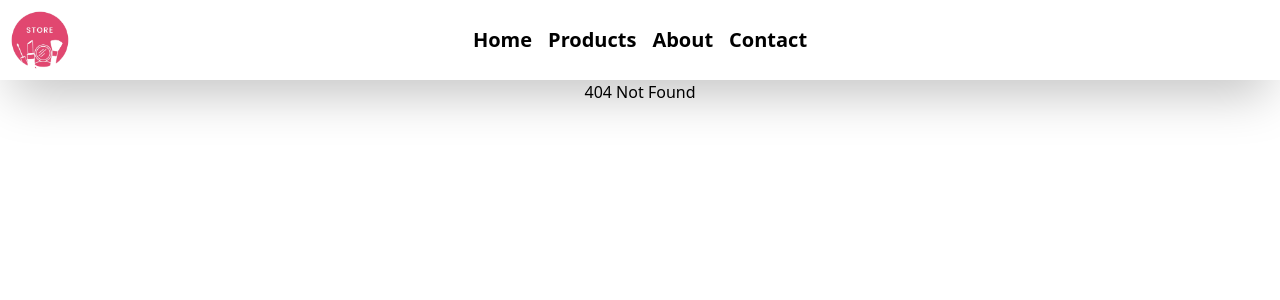
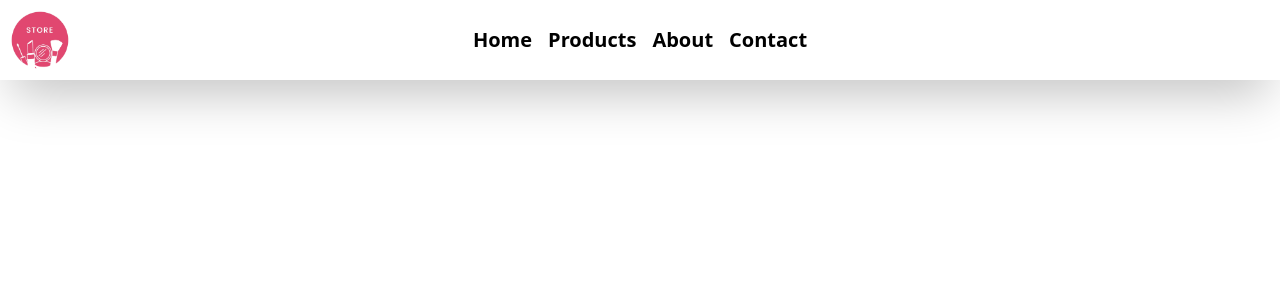
Before and after one commit to kaveeshagimhan/Cosmetic-E-commerce-platform, a React (Vite) app in the folder frontend/: page /cart in a window 1280 px wide. Before the commit this address had no page. Shown: the top 300 px of the page. Built offline with nearby package versions, Linux system fonts and the light colour scheme.

Commit message:
Crate cart page ada product like card

```diff
--- a/frontend/src/components/home.jsx
+++ b/frontend/src/components/home.jsx
@@ -2,6 +2,7 @@ import { Route, Routes } from "react-router-dom";
 import Header from "./header";
 import Product from "../pages/client/productPage";
 import ProductOverviewPage from "../pages/client/productOverview";
+import CartPage from "../pages/client/cart";
 
 export default function HomePage(){
     return(
@@ -13,6 +14,7 @@ export default function HomePage(){
                     <Route path="/products" element={<Product/>}/>
                     <Route path="/about" element={<h1>About</h1>}/>
                     <Route path="/contact" element={<h1>Contact</h1>}/>
+                    <Route path="/cart" element={<CartPage/>}/>
                     <Route path="/overview/:id" element={<ProductOverviewPage/>}/>
                     <Route path="/*" element={<h1>404 Not Found</h1>}/>
                 </Routes>
--- /dev/null
+++ b/frontend/src/pages/client/cart.jsx
@@ -0,0 +1,51 @@
+import { useState } from "react";
+import { getCart } from "../../utils/cart";
+import { BsFilePlusFill, BsFileMinusFill, BsFillTrashFill } from "react-icons/bs";
+
+export default function CartPage(){
+    const [cart,setCart] = useState(getCart());
+
+    return(
+        <div className="w-full h-full flex flex-col items-center pt-4">
+            {
+                cart.map(
+                    (item) => {
+                        return (
+                            <div key = {item.productId} className="w-[600px] my-4 h-[100px] rounded-3xl bg-primary shadow-2xl flex flex-row relative justify-center items-center">
+                                <img src={item.image} className="w-[100px] h-[100px] object-cover rounded-3xl"/>
+                                <div className="w-[250px] h-full flex flex-col justify-center items-start pl-4">
+                                    <h1 className="text-xl text-secondary font-semibold">{item.name}</h1>
+                                    <h1 className="text-md text-gray-600 font-semibold">{item.productId}</h1>
+                                    {
+                                        item.labelledPrice > item.price ?
+                                        <div>
+                                            <span className="text-md mx-1 text-gray-500 line-through">{item.labelledPrice.toFixed(2)}</span>
+                                            <span className="text-md mx-1 font-bold text-accent">{item.price.toFixed(2)}</span>
+                                        </div>
+                                        :<span className="text-md mx-1 font-bold text-accent">{item.price.tiFixed(2)}</span>
+                                    }
+
+                                </div>
+                                <div className="w-[100px] h-full flex flex-row justify-between items-center">
+                                    <button className="text-white font-bold rounded-xl hover:bg-secondary p-2 text-xl cursor-pointer aspect-square bg-accent"><BsFileMinusFill/></button>
+                                    <h1 className="text-2xl text-secondary font-semibold">{item.qty}</h1>
+                                    <button className="text-white font-bold rounded-xl hover:bg-secondary p-2 text-xl cursor-pointer aspect-square bg-accent"><BsFilePlusFill/></button>
+
+                                </div>
+
+                                <div className="w-[200px] h-full flex flex-col justify-center items-end pr-4">
+                                    <h1 className="text-2xl text-secondary font-semibold">Rs.{(item.price*item.qty).toFixed(2)}</h1>
+
+                                </div>
+                                <button className="absolute text-red-600 cursor-pointer hover:bg-red-600 hover:text-white rounded-full p-2 right-[-35px]"><BsFillTrashFill/></button>
+
+                            </div>
+                        )
+                    }
+
+                )
+            }
+
+        </div>
+    )
+}
--- a/frontend/src/pages/client/productOverview.jsx
+++ b/frontend/src/pages/client/productOverview.jsx
@@ -65,7 +65,7 @@ export default function ProductOverviewPage(){
                             <button className = "w-[200px] h-[50px] mx-4 cursor-pointer bg-accent text-white rounded-2xl hover:bg-accent/80 transition-all duration-300" onClick={() =>{
                                 console.log("Old cart")
                                 console.log(getCart())
-                                addToCart(product, 1)
+                                addToCart(product,1)
                                 console.log("New cart")
                                 console.log(getCart())
 
--- a/frontend/src/utils/cart.js
+++ b/frontend/src/utils/cart.js
@@ -5,6 +5,7 @@ export function getCart() {
         cart = [];
         localStorage.setItem("cart", JSON.stringify(cart));
     }
+    return cart;
 }
 
 export function removeFromCart(productId) {
```
